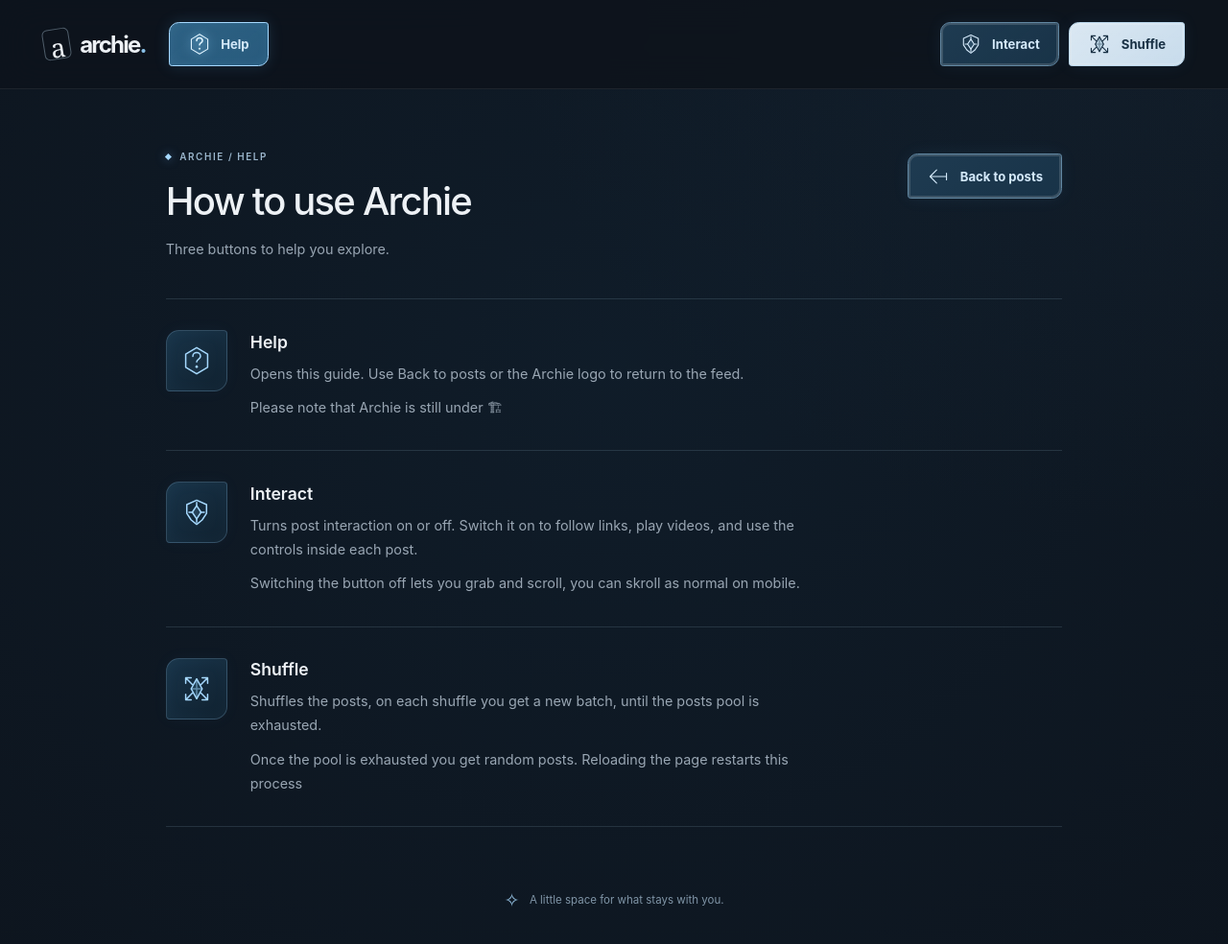
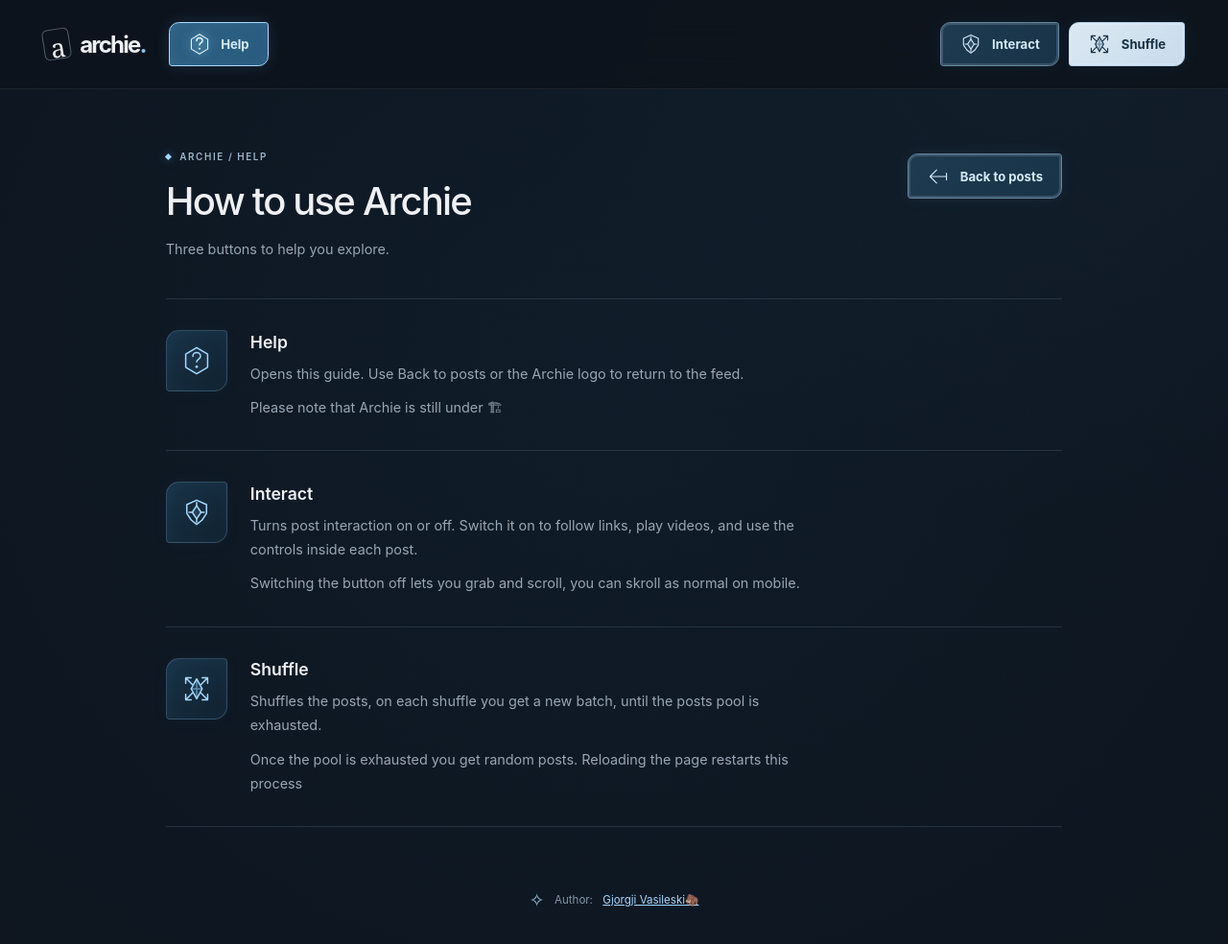
Before and after one commit to gjorgjivasileski/sorting_demo, a plain HTML site: page Sites/help.html in a window 1280 px wide. Shown: the whole page at 96% size. Drawn offline with Linux system fonts and the light colour scheme.

Commit message:
Update footer to include author information

```diff
--- a/Sites/help.html
+++ b/Sites/help.html
@@ -111,7 +111,7 @@
       </li>
     </ul>
 
-    <footer class="site-footer"><span class="footer-spark" aria-hidden="true">✧</span> A little space for what stays with you.</footer>
+    <footer class="site-footer"><span class="footer-spark" aria-hidden="true">✧</span> Author: <a rel="me" href="https://mastodon.social/@gjorgji_vasileski">Gjorgji Vasileski🦣</a></footer>
   </main>
 </body>
 </html>
```
